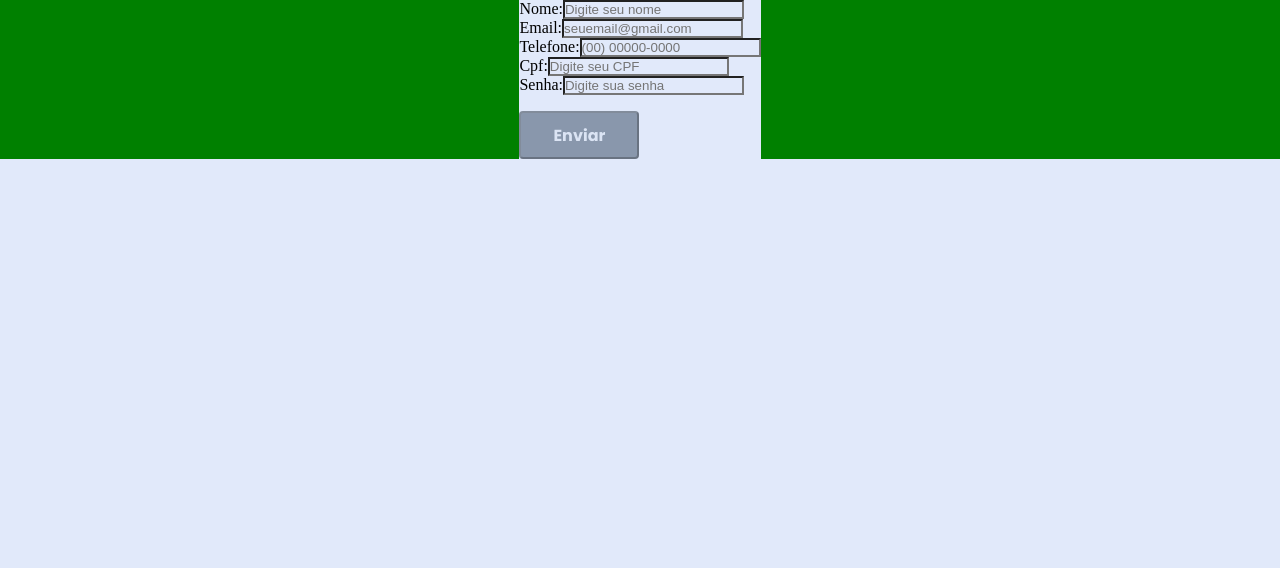
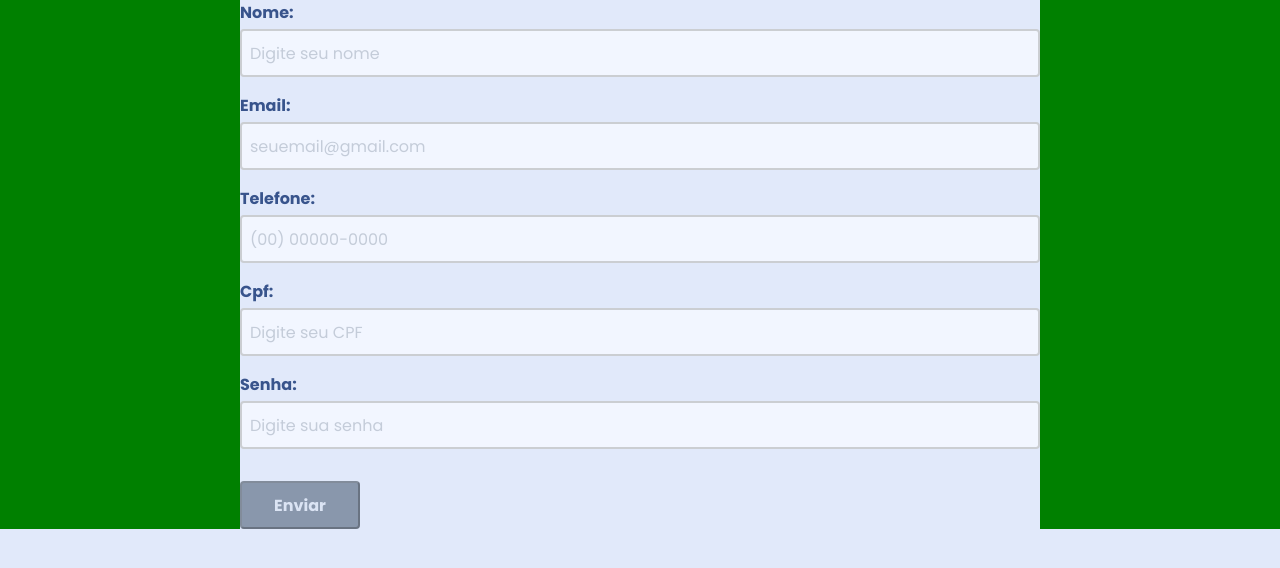
Before and after one commit to Grazifelix/seed-a-bit-desafios, a React (Create React App) app in the folder Desafio 5 - React e styled-components/formulario-simples/: page / in a window 1280 px wide. Shown: the top 568 px of the page. Built offline with nearby package versions, Linux system fonts and the light colour scheme.

Commit message:
:lipstick: feat: criar estilo do inputField

```diff
--- a/Desafio 5 - React e styled-components/formulario-simples/src/components/inputField/inputField.js
+++ b/Desafio 5 - React e styled-components/formulario-simples/src/components/inputField/inputField.js
@@ -1,7 +1,9 @@
+import { DivInputField, Label, Input } from "./inputFieldStyle";
+
 export default function InputField({ label, type, placeholder, saveState}) {
 
-    return (<div>
-        <label>{label}</label>
-        <input type={type} name="user_name" placeholder={placeholder} onChange={(e) => saveState(e.target.value)}></input>
-    </div>);
+    return (<DivInputField>
+        <Label>{label}</Label>
+        <Input type={type} name="user_name" placeholder={placeholder} onChange={(e) => saveState(e.target.value)}></Input>
+    </DivInputField>);
 }
--- /dev/null
+++ b/Desafio 5 - React e styled-components/formulario-simples/src/components/inputField/inputFieldStyle.js
@@ -0,0 +1,39 @@
+import styled from "styled-components";
+
+
+export const DivInputField = styled.div`
+    display: flex;
+    flex-direction: column;
+    gap: 4px;
+    padding-bottom: 16px;
+
+`;
+
+export const Label = styled.label`
+    font-family: 'poppins', 'arial';
+    font-size: 16px;
+    font-weight: 700;
+    color: #38548C;
+`;
+
+export const Input = styled.input`
+    width: 800px;
+    height: 48px;
+    border: 2px solid #CBCED2;
+    border-radius: 4px;
+    background-color: #F2F6FF;
+
+    font-family: 'poppins', "arial";
+    font-size: 16px;
+    padding: 8px;
+    color: #93A3C2;
+
+    &:disabled {
+
+        background-color: #8997AC;
+    }
+
+    &::placeholder {
+        color: #C4CCD9;
+    }
+`;
```
